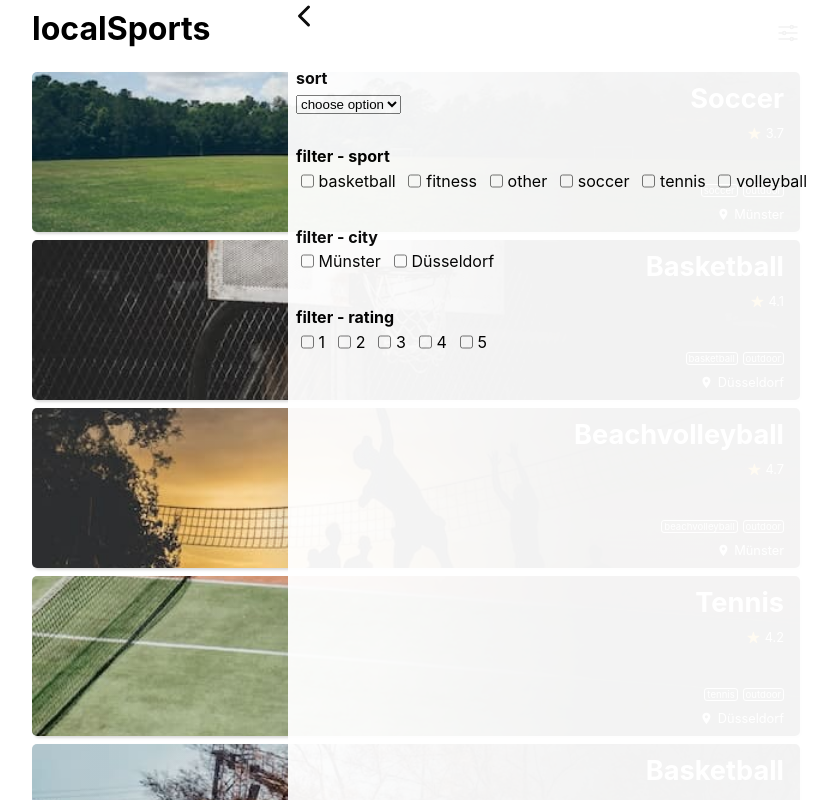
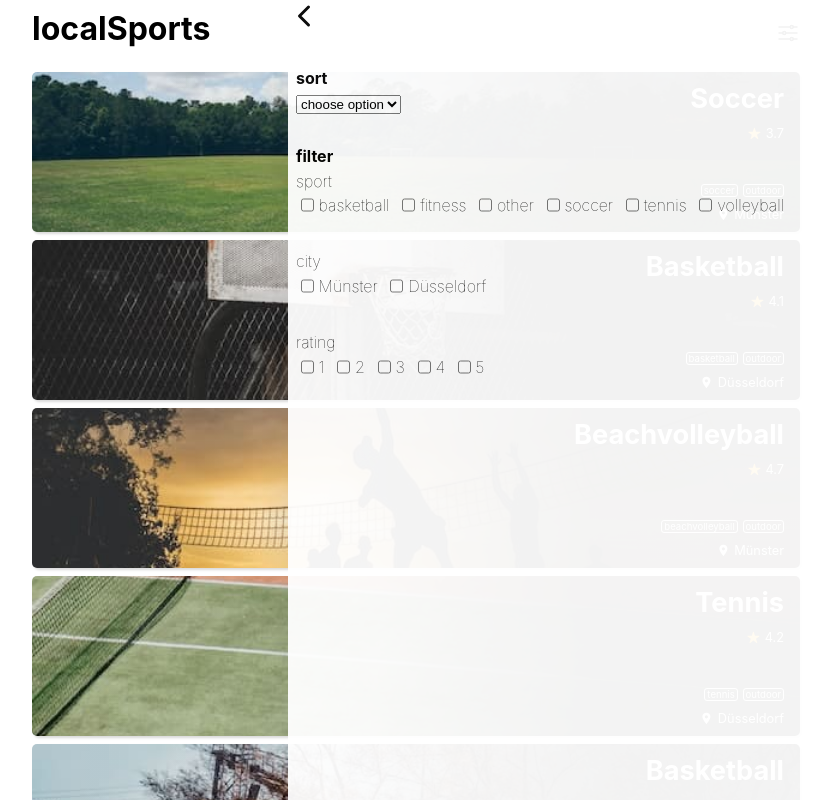
Before and after one commit to marvinRoellecke/capstone-project-ts, a Next.js app: page / in a window 1280 px wide. Both pictures are taken after a click on the button 1012 px from the left and 34 px from the top of the page. Shown: the whole page, without its empty margins (224-1061 px from the left). Built offline with nearby package versions, Linux system fonts and the light colour scheme.

Commit message:
change styling of filter checkboxes

```diff
--- a/components/FilterMenu/FilterMenu.js
+++ b/components/FilterMenu/FilterMenu.js
@@ -29,7 +29,9 @@ export default function FilterMenu({
         </StyledSelect>
       </form>
 
-      <StyledH2>filter - sport</StyledH2>
+      <StyledH2>filter</StyledH2>
+
+      <StyledH3>sport</StyledH3>
       <form>
         {Object.entries(filterData.sport).map((entry) => (
           <Fragment key={entry[0]}>
@@ -41,12 +43,12 @@ export default function FilterMenu({
                 onChange={(event) => onFilter(event, "sport")}
                 checked={entry[1]}
               />
-              <label htmlFor={entry[0]}>{entry}</label>
+              <StyledLabel htmlFor={entry[0]}>{entry}</StyledLabel>
             </StyledInputWrapper>
           </Fragment>
         ))}
       </form>
-      <StyledH2>filter - city</StyledH2>
+      <StyledH3>city</StyledH3>
       <form>
         {Object.entries(filterData.city).map((entry) => (
           <Fragment key={entry[0]}>
@@ -58,12 +60,12 @@ export default function FilterMenu({
                 onChange={(event) => onFilter(event, "city")}
                 checked={entry[1]}
               />
-              <label htmlFor={entry[0]}>{entry}</label>
+              <StyledLabel htmlFor={entry[0]}>{entry}</StyledLabel>
             </StyledInputWrapper>
           </Fragment>
         ))}
       </form>
-      <StyledH2>filter - rating</StyledH2>
+      <StyledH3>rating</StyledH3>
       <form>
         {Object.entries(filterData.rating).map((entry) => (
           <Fragment key={entry[0]}>
@@ -74,7 +76,7 @@ export default function FilterMenu({
                 onChange={(event) => onFilter(event, "rating")}
                 checked={entry[1]}
               />
-              <label>{entry}</label>
+              <StyledLabel>{entry}</StyledLabel>
             </StyledInputWrapper>
           </Fragment>
         ))}
@@ -103,6 +105,15 @@ const StyledH2 = styled.h2`
   margin: 2rem 0 0.3rem 0.5rem;
 `;
 
+const StyledH3 = styled.h3`
+  font-size: 1rem;
+  font-weight: lighter;
+  margin: 2rem 0 0.3rem 0.5rem;
+  &:first-of-type {
+    margin-top: 0;
+  }
+`;
+
 const StyledSelect = styled.select`
   margin-left: 0.5rem;
 `;
@@ -114,3 +125,7 @@ const StyledInputWrapper = styled.div`
 const StyledInput = styled.input`
   margin: 0 0.3rem 0 0.8rem;
 `;
+
+const StyledLabel = styled.label`
+  font-weight: lighter;
+`;
```
